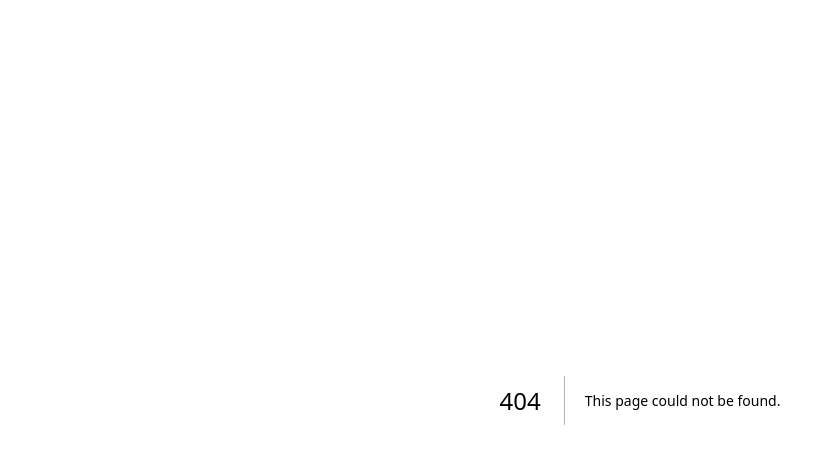
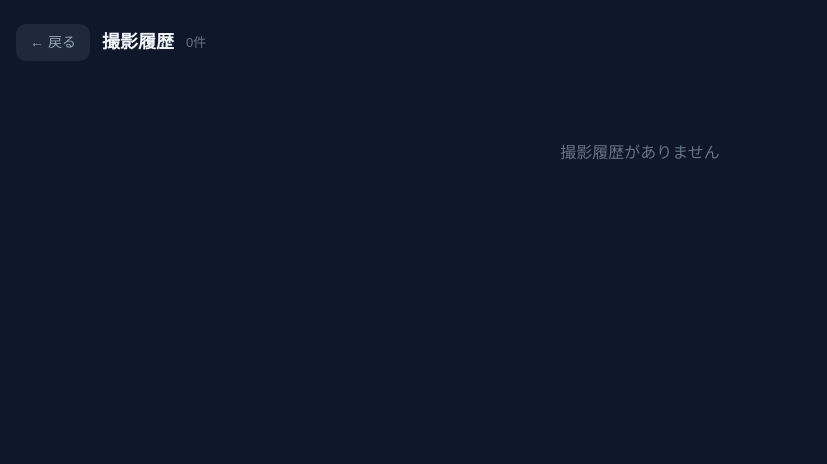
Before and after one commit to sapporoendo/tachograph-pwa, a Next.js app: page /history in a window 1280 px wide. Before the commit this address had no page. Shown: the top 464 px of the page, without its empty margins (0-827 px from the left). Built offline with nearby package versions, Linux system fonts and the light colour scheme.

Commit message:
feat: add capture history page

```diff
--- /dev/null
+++ b/src/app/history/page.tsx
@@ -0,0 +1,130 @@
+"use client";
+
+import { useEffect, useState } from "react";
+import { useRouter } from "next/navigation";
+
+interface HistoryItem {
+  id: number;
+  filename: string;
+  dataUrl: string;
+  calibration: {
+    center_x: number;
+    center_y: number;
+    outer_radius: number;
+    image_width: number;
+    image_height: number;
+  };
+  captured_at: string;
+}
+
+export default function HistoryPage() {
+  const [items, setItems] = useState<HistoryItem[]>([]);
+  const router = useRouter();
+
+  useEffect(() => {
+    const raw = localStorage.getItem("tachograph_history");
+    if (raw) setItems(JSON.parse(raw));
+  }, []);
+
+  const deleteItem = (id: number) => {
+    const updated = items.filter((i) => i.id !== id);
+    setItems(updated);
+    localStorage.setItem("tachograph_history", JSON.stringify(updated));
+  };
+
+  return (
+    <div
+      style={{
+        minHeight: "100vh",
+        background: "#0f172a",
+        color: "#f1f5f9",
+        fontFamily: "'Noto Sans JP', sans-serif",
+        padding: "24px 16px",
+      }}
+    >
+      <div style={{ display: "flex", alignItems: "center", gap: 12, marginBottom: 24 }}>
+        <button
+          onClick={() => router.push("/")}
+          style={{
+            background: "#1e293b",
+            border: "none",
+            color: "#94a3b8",
+            borderRadius: 10,
+            padding: "8px 14px",
+            fontSize: 14,
+            cursor: "pointer",
+          }}
+        >
+          ← 戻る
+        </button>
+        <h1 style={{ fontSize: 18, fontWeight: 700, margin: 0 }}>撮影履歴</h1>
+        <span style={{ fontSize: 13, color: "#64748b" }}>{items.length}件</span>
+      </div>
+
+      {items.length === 0 && (
+        <p style={{ color: "#64748b", textAlign: "center", marginTop: 80 }}>撮影履歴がありません</p>
+      )}
+
+      <div style={{ display: "flex", flexDirection: "column", gap: 16 }}>
+        {items.map((item) => (
+          <div
+            key={item.id}
+            style={{
+              background: "#1e293b",
+              borderRadius: 16,
+              overflow: "hidden",
+              display: "flex",
+              gap: 12,
+              padding: 12,
+              alignItems: "flex-start",
+            }}
+          >
+            <img
+              src={item.dataUrl}
+              alt="撮影画像"
+              style={{ width: 80, height: 80, objectFit: "cover", borderRadius: 10, flexShrink: 0 }}
+            />
+            <div style={{ flex: 1, minWidth: 0 }}>
+              <div style={{ fontSize: 11, color: "#64748b", marginBottom: 4 }}>
+                {new Date(item.captured_at).toLocaleString("ja-JP")}
+              </div>
+              <div style={{ fontFamily: "monospace", fontSize: 12, color: "#86efac", lineHeight: 1.8 }}>
+                cx: {item.calibration.center_x}
+                <br />
+                cy: {item.calibration.center_y}
+                <br />
+                r: {item.calibration.outer_radius}
+              </div>
+              <div
+                style={{
+                  fontSize: 11,
+                  color: "#475569",
+                  marginTop: 4,
+                  overflow: "hidden",
+                  textOverflow: "ellipsis",
+                  whiteSpace: "nowrap",
+                }}
+              >
+                {item.filename}
+              </div>
+            </div>
+            <button
+              onClick={() => deleteItem(item.id)}
+              style={{
+                background: "none",
+                border: "none",
+                color: "#ef4444",
+                fontSize: 18,
+                cursor: "pointer",
+                padding: "4px 8px",
+                flexShrink: 0,
+              }}
+            >
+              🗑
+            </button>
+          </div>
+        ))}
+      </div>
+    </div>
+  );
+}
```
Also changed, not shown: src/components/CameraView.tsx (+22 -0 lines).
